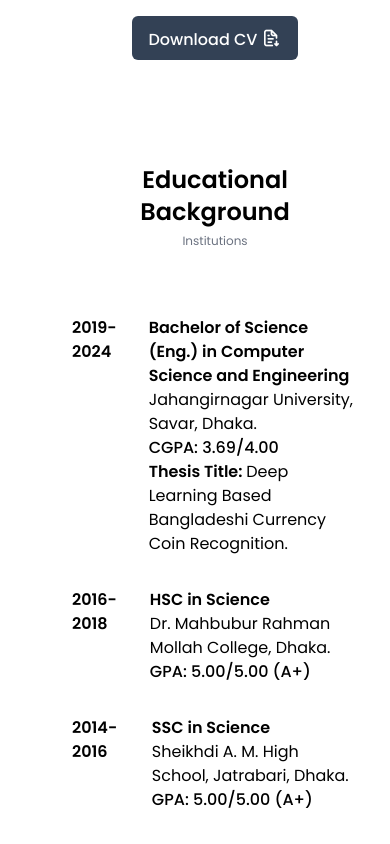
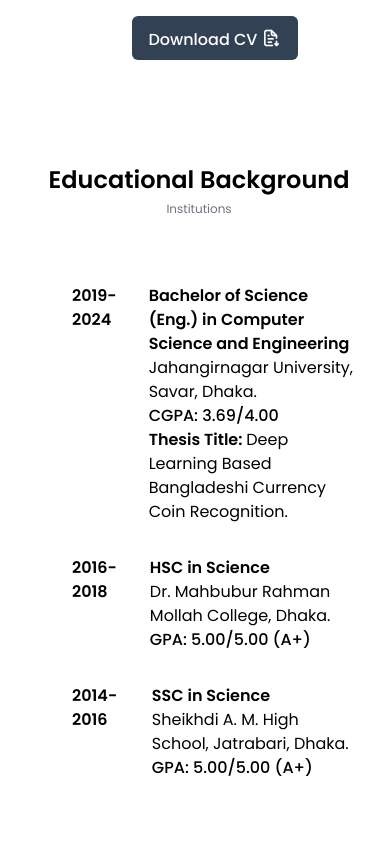
Before and after one commit to nn-fiha/Porfolio, a React (Create React App) app: page / in a window 390 px wide. Shown: the part 1840-2684 px from the top of the page. Built offline with nearby package versions, Linux system fonts and the light colour scheme.

Commit message:
modified margin

```diff
--- a/src/porfolio/components/contact/Contact.jsx
+++ b/src/porfolio/components/contact/Contact.jsx
@@ -17,16 +17,16 @@ const Contact = () => {
   }, [state.succeeded]);
 
   return (
-    <section id="contact" className="p-8 md:10 md:mb-20 ml-10 md:ml-0">
+    <section id="contact" className="p-8 md:10 md:mb-20">
       <ToastContainer />
-      <h2 className="text-2xl font-bold text-center">Get in Touch</h2>
-      <span className="text-xs text-gray-500 text-center">My Contact</span>
+      <h2 className="text-2xl font-bold text-center ml-10 md:ml-0">Get in Touch</h2>
+      <span className="text-xs text-gray-500 text-center ml-10 md:ml-0">My Contact</span>
 
       <div className="flex flex-col md:flex-row gap-10 justify-center">
         <div>
-          <h2 className="p-10 text-slate-700 font-medium">Hate Form? DM me!</h2>
+          <h2 className="p-10 text-slate-700 font-medium ml-10 md:ml-0">Hate Form? DM me!</h2>
 
-          <div className="max w-auto rounded-lg overflow-hidden shadow-lg px-6 py-3 border mb-5">
+          <div className="max w-auto rounded-lg overflow-hidden shadow-lg px-6 py-3 border mb-5 ml-10 md:ml-0">
             <i className='bx bx-briefcase-alt text-2xl mb-1'></i>
             <h2 className="text-sm font-medium">Email</h2>
             <h2 className='text-xs text-gray-500 mb-2'>nnfiha2000@gmail.com</h2>
@@ -35,14 +35,14 @@ const Contact = () => {
             </a>
           </div>
 
-          <div className="max w-auto rounded-lg overflow-hidden shadow-lg px-6 py-3 border mb-5">
+          <div className="max w-auto rounded-lg overflow-hidden shadow-lg px-6 py-3 border mb-5 ml-10 md:ml-0">
             <i className='bx bx-briefcase-alt text-2xl mb-1'></i>
             <h2 className="text-sm font-medium">LinkedIn</h2>
             <h2 className='text-xs text-gray-500 mb-2'>nn_fiha</h2>
             <a href="https://www.linkedin.com/in/nnfiha/"><span className='text-xs text-gray-500'>Write me <i className='bx bx-chevron-right text-lg align-middle'></i></span></a>
           </div>
 
-          <div className="max w-auto rounded-lg overflow-hidden shadow-lg px-6 py-3 border ">
+          <div className="max w-auto rounded-lg overflow-hidden shadow-lg px-6 py-3 border ml-10 md:ml-0 ">
             <i className='bx bxl-messenger text-2xl mb-1'></i>
             <h2 className="text-sm font-medium">Messenger</h2>
             <h2 className='text-xs text-gray-500 mb-2'>nnfiha</h2>
@@ -51,8 +51,8 @@ const Contact = () => {
         </div>
 
         <div>
-          <h2 className="p-10 font-medium text-slate-700">Write me your queries!</h2>
-          <form onSubmit={handleSubmit} className="md:p-4 md:w-[400px]">
+          <h2 className="p-10 font-medium text-slate-700 ml-10 md:ml-0">Write me your queries!</h2>
+          <form onSubmit={handleSubmit} className="ml-5 md:ml-0 md:p-4 md:w-[400px]">
             <div className="relative mb-6">
               <label
                 htmlFor="name"
--- a/src/porfolio/components/education/Education.jsx
+++ b/src/porfolio/components/education/Education.jsx
@@ -2,12 +2,12 @@ import React from 'react'
 
 const Education = () => {
   return (
-    <section id='education' className='p-8 mb-10 md:mb-20 ml-10 md:ml-0'>
-       <h2 className='text-2xl font-bold text-center'>Educational Background</h2>
-       <span className='text-xs text-gray-500 text-center'>Institutions</span>
+    <section id='education' className='p-8 mb-10 md:mb-20'>
+       <h2 className='text-2xl font-bold text-center ml-2 md:ml-0'>Educational Background</h2>
+       <span className='text-xs text-gray-500 text-center ml-2 md:ml-0'>Institutions</span>
 
 
-       <div className='flex gap-8 justify-start md:justify-center text-left mb-8 mt-16 md:ml-20'>
+       <div className='flex gap-8 justify-start md:justify-center text-left mb-8 mt-16 md:ml-20 ml-10'>
         <div>
             <h2 className='font-semibold'>2019-2024</h2>
         </div>
@@ -19,7 +19,7 @@ const Education = () => {
         </div>
        </div>
 
-       <div className='flex gap-8 md:gap-10 justify-start md:ml-[405px] text-left mb-8'>
+       <div className='flex gap-8 md:gap-10 justify-start md:ml-[405px] text-left mb-8 ml-10'>
         <div>
             <h2 className='font-semibold'>2016-2018</h2>
         </div>
@@ -31,7 +31,7 @@ const Education = () => {
         </div>
        </div>
 
-       <div className='flex gap-8 md:gap-10 text-left justify-start md:ml-[405px]'>
+       <div className='flex gap-8 md:gap-10 text-left justify-start md:ml-[405px] ml-10'>
         <div>
             <h2 className='font-semibold'>2014-2016</h2>
         </div>
```
